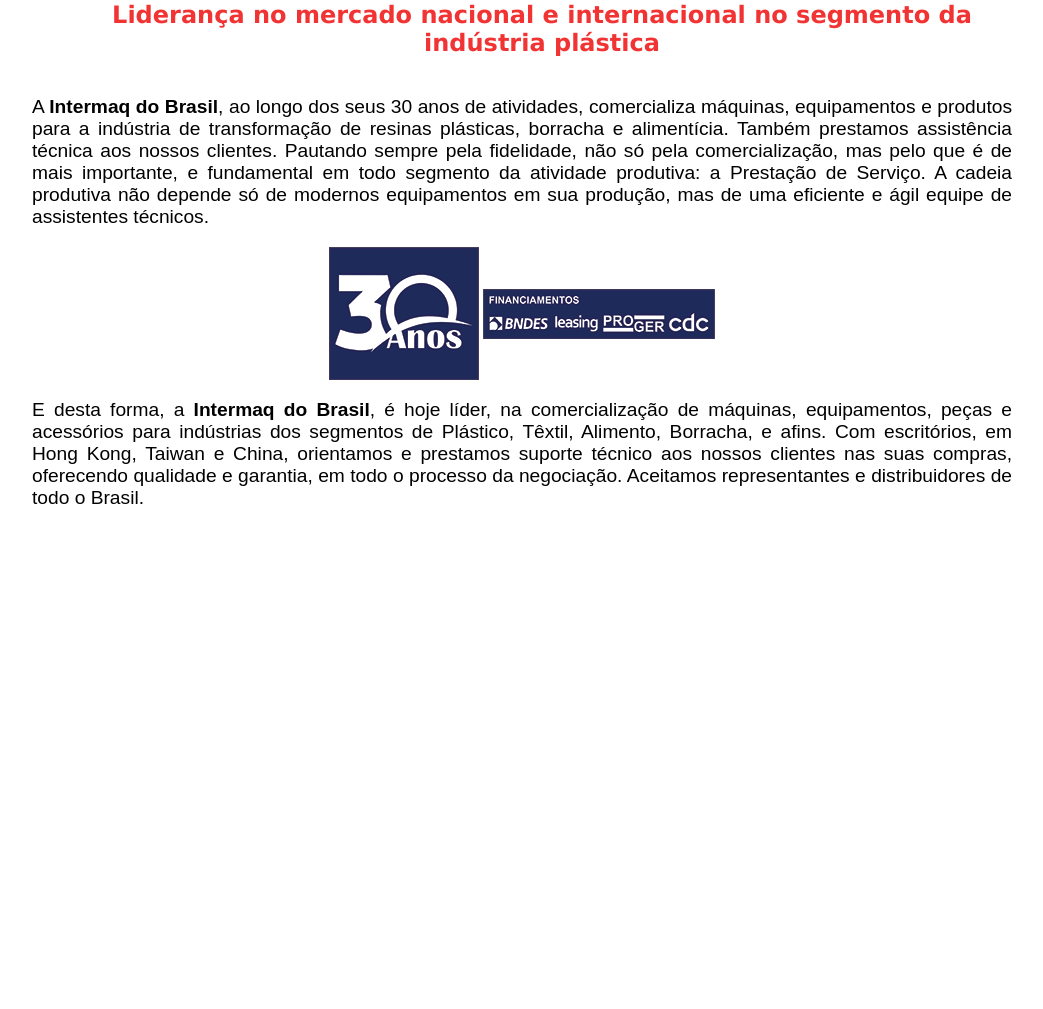
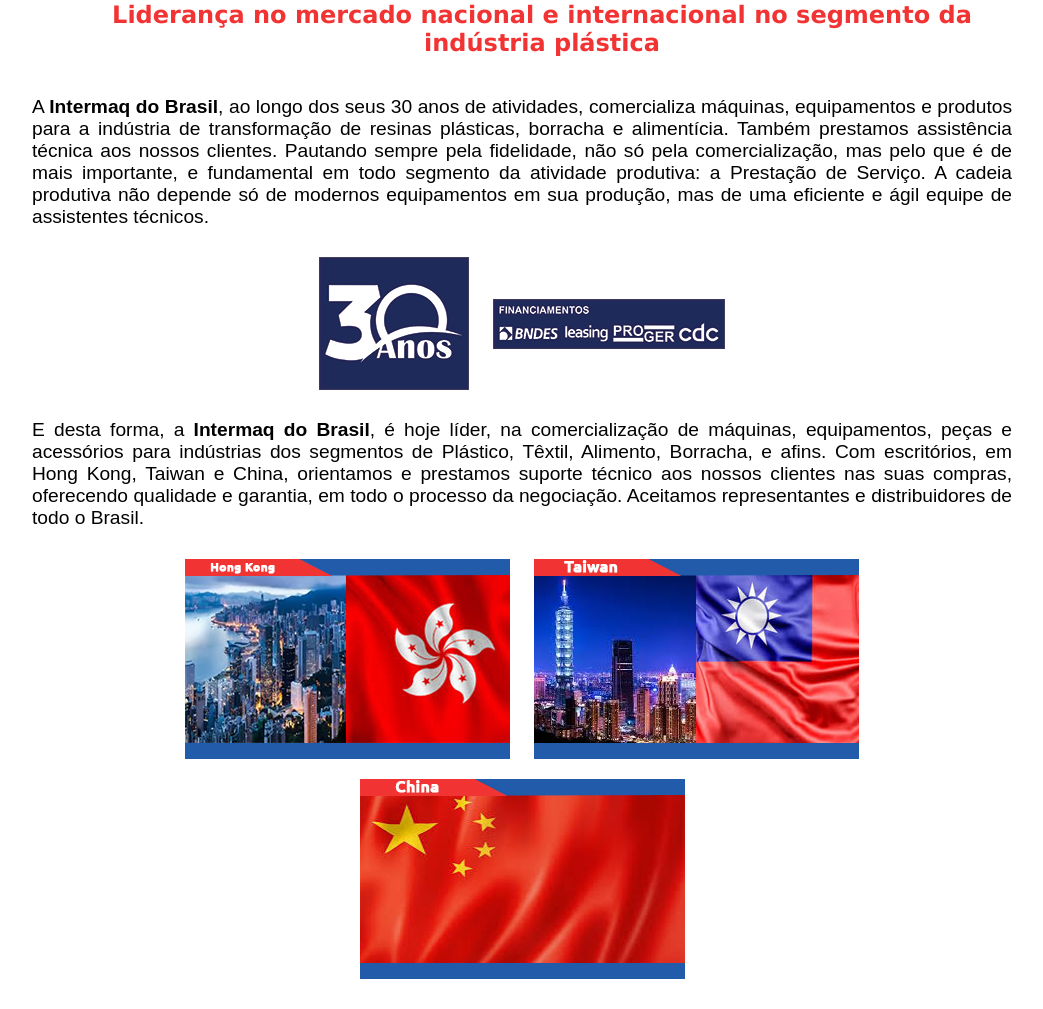
Before and after one commit to StartUp-Brief/mainPageIntermaq, a PHP site: page /view/index.html in a window 1280 px wide. Shown: the part 3218-4227 px from the top of the page, without its empty margins (118-1161 px from the left). Before the commit the page ends 3722 px from the top, so only its background shows below. Run offline with PHP 8.4, Linux system fonts and the light colour scheme.

Commit message:
terminando a primeira versão de "sobre nos"

```diff
--- a/IntermaqDoBrasil/Style/sobre_nos.css
+++ b/IntermaqDoBrasil/Style/sobre_nos.css
@@ -28,4 +28,5 @@
 #sobre-nos img {
   display: inline-block;
   vertical-align: middle;
+  margin: 10px;
 }
--- a/IntermaqDoBrasil/view/index.html
+++ b/IntermaqDoBrasil/view/index.html
@@ -312,7 +312,11 @@
         Aceitamos representantes e distribuidores de todo o Brasil.
       </p>
 
-
+      <div>
+        <img src="../Assets/img/Card.jpg" alt="">
+        <img src="../Assets/img/CardTaiwan.jpg" alt="">
+        <img src="../Assets/img/CardChina.jpg" alt="">
+      </div>
 
     </div>
 
```
Also changed, not shown: IntermaqDoBrasil/Assets/img/Card.jpg (added), IntermaqDoBrasil/Assets/img/CardChina.jpg (added), IntermaqDoBrasil/Assets/img/CardTaiwan.jpg (added).
